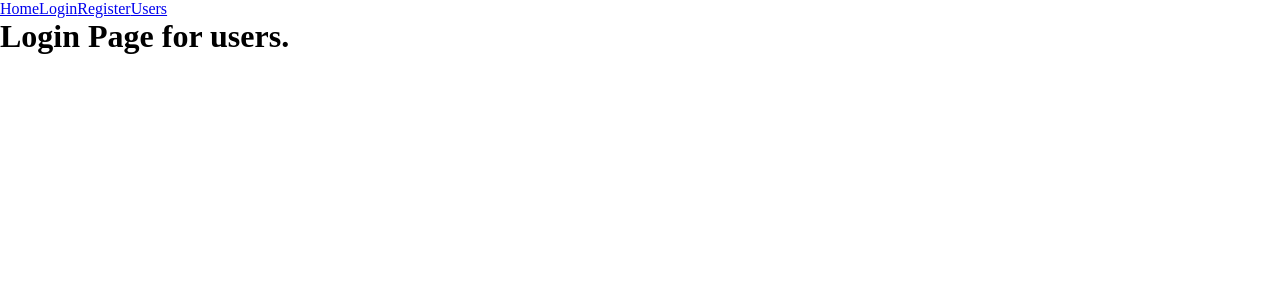
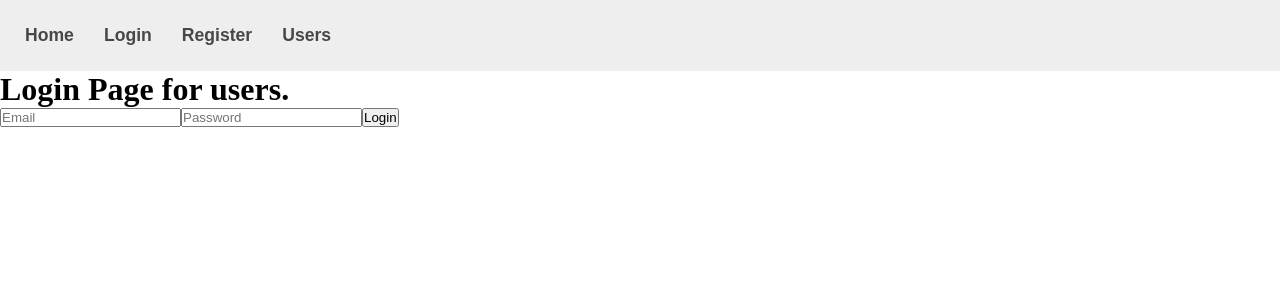
Before and after one commit to ClovisBK/NodeReactIntegration, a React (Vite) app: page /login in a window 1280 px wide. Shown: the top 300 px of the page. Built offline with nearby package versions, Linux system fonts and the light colour scheme.

Commit message:
implemented the login component

```diff
--- a/src/Components/Login.jsx
+++ b/src/Components/Login.jsx
@@ -1,9 +1,47 @@
-import React from 'react'
+import React, { useState } from 'react'
+import api from '../api/api';
+import { useNavigate } from 'react-router-dom';
 
 const Login = () => {
+    const [credentials, setCredentials] = useState({email: "", password: ""});
+    const [message, setMessage] = useState("");
+    const [error, setError] = useState("");
+    const navigate = useNavigate();
+
+    const handleChange = (e) => {
+        setCredentials({...credentials, [e.target.name]: e.target.value});
+    };
+
+    const handleSubmit = async (e) => {
+        e.preventDefault();
+        setMessage("");
+
+        try{
+            const response = await api.post("auth/login", credentials);
+            const token = response.data.token;
+            if(token){
+                localStorage.setItem("token", token);
+                setMessage("Login Successful");
+                // navigate("/users");
+            }else{
+                setError("Login failed: No token received");
+            }
+        }catch(err){
+            setError(err.response?.data || "Invalid email or password");
+        }
+    };
   return (
     <div className='login-user'>
         <h1>Login Page for users.</h1>
+
+        <form onSubmit={handleSubmit}>
+            <input type="email" name="email" placeholder='Email' onChange={handleChange} />
+            <input type="password" name="password" placeholder='Password' onChange={handleChange} />
+            <button type='submit'>Login</button>
+        </form>
+        {message && <p style={{color: "blue"}}>{message}</p>}
+        {error && <p style={{color: "red"}}>{error}</p>}
+
     </div>
   )
 }
--- a/src/Components/Navbar.jsx
+++ b/src/Components/Navbar.jsx
@@ -1,12 +1,16 @@
 import React from 'react'
 import { Link } from 'react-router-dom'
+import '../Styles/form.css';
 const Navbar = () => {
   return (
     <nav className='navbar'>
-        <Link to="/">Home</Link>
-        <Link to="/login">Login</Link>
-        <Link to="/register">Register</Link>
-        <Link to="/users">Users</Link>
+        <ul>
+
+        <li><Link to="/">Home</Link></li>
+        <li> <Link to="/login">Login</Link></li>
+        <li> <Link to="/register">Register</Link></li>
+        <li> <Link to="/users">Users</Link></li>
+        </ul>
     </nav>
   )
 }
--- a/src/Styles/form.css
+++ b/src/Styles/form.css
@@ -1,5 +1,23 @@
 table tr, th, td{
     border: 2px solid brown;
     border-collapse: collapse;
+}
+.navbar{
+    background-color: #eee;
+    font-family: Arial, Helvetica, sans-serif;
+    font-weight: bold;
+    font-size: 1.1rem;
+}
+.navbar ul{
+    display: flex;
+    padding: 25px;
+    gap: 30px;
 
 }
+.navbar ul li{
+    list-style: none;
+}
+.navbar ul a{
+    text-decoration: none;
+    color: rgba(0, 0, 0, 0.7)
+}
```
